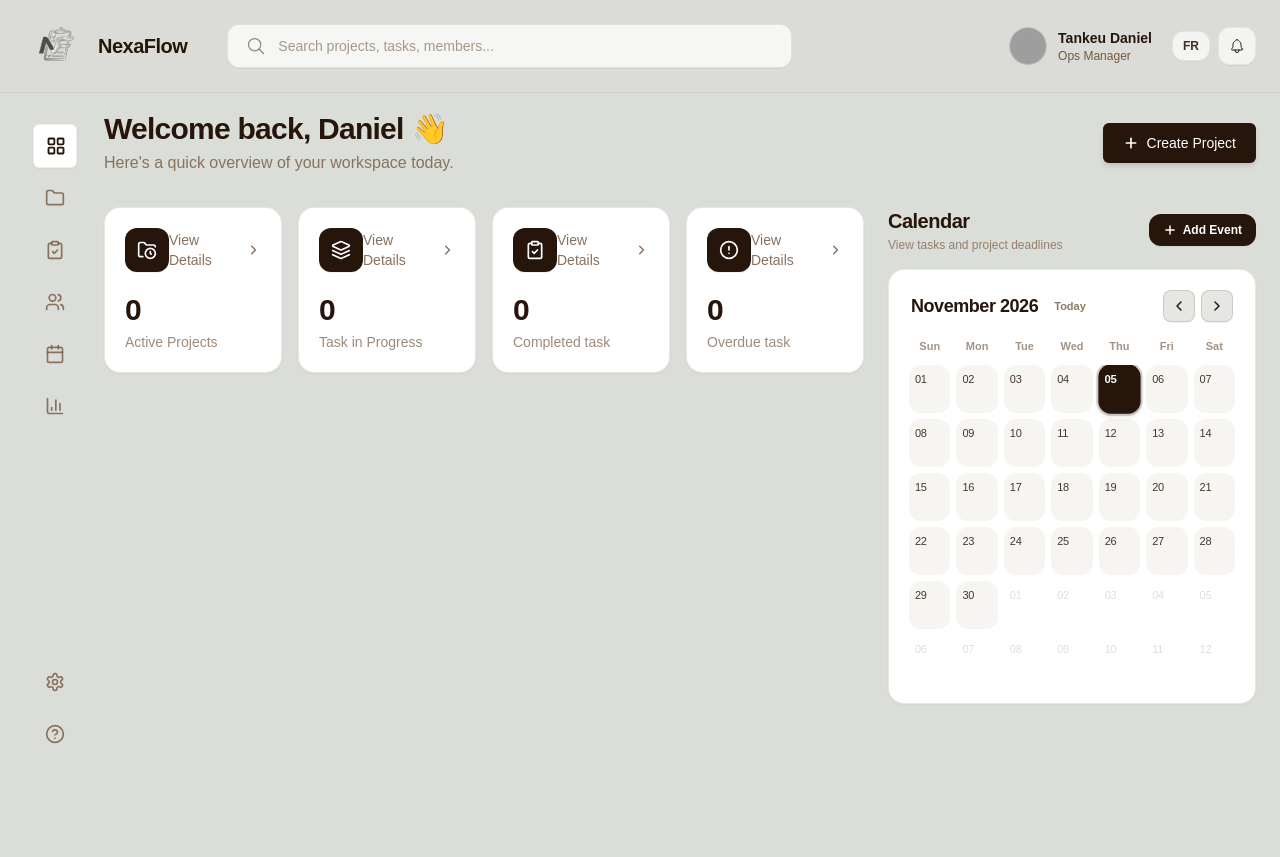
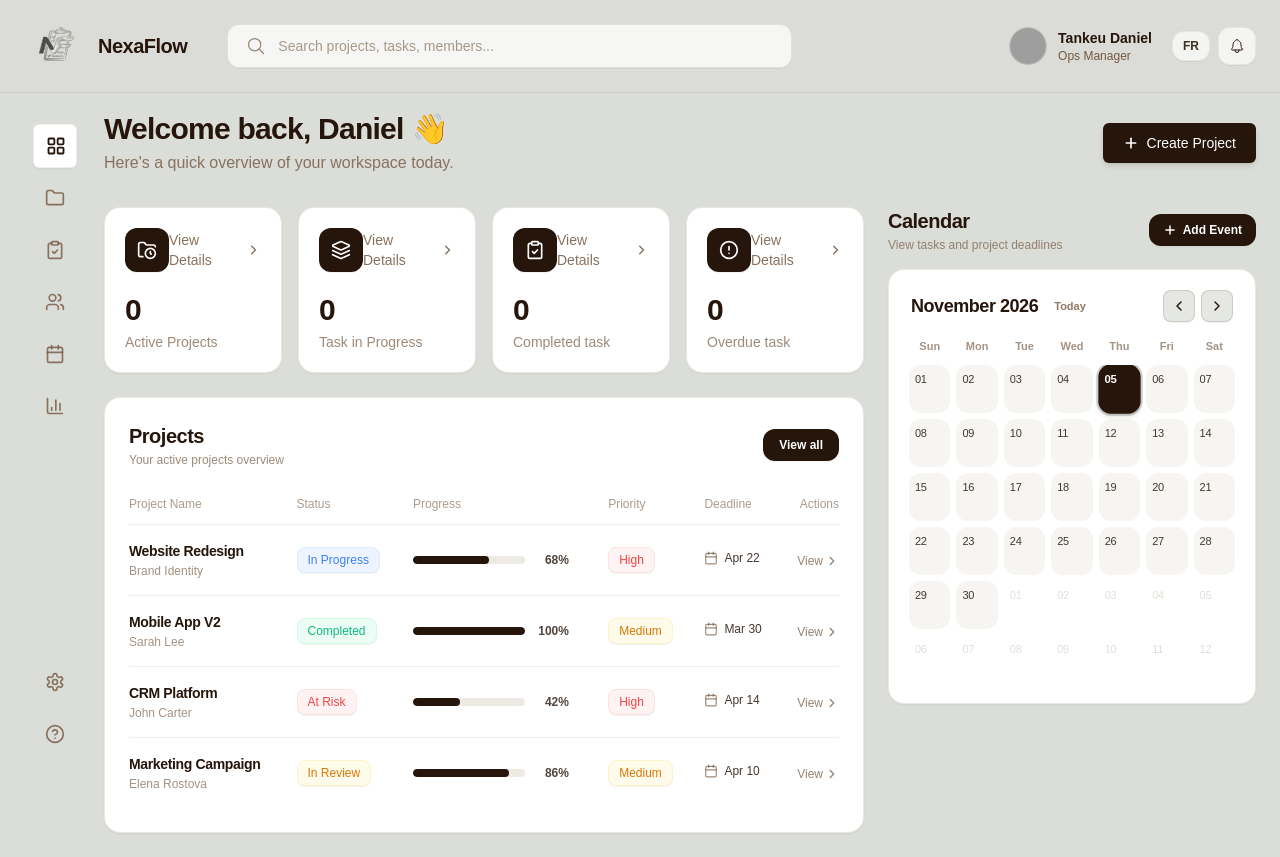
Before and after one commit to Chrono-Oracle/nexaflow, a Next.js app: page /en in a window 1280 px wide. Before the commit the page ends 800 px from the top, so only its background shows below. Built offline with nearby package versions, Linux system fonts and the light colour scheme; grey boxes are pictures that could not be loaded; a web font is replaced by a local one.

Commit message:
feat: add projects overview widget and localizations

```diff
--- a/messages/en.json
+++ b/messages/en.json
@@ -45,6 +45,32 @@
       "sat": "Sat"
     }
   },
+  "projectOverview": {
+    "title": "Projects",
+    "subtitle": "Your active projects overview",
+    "viewAll": "View all",
+    "columns": {
+      "projectName": "Project Name",
+      "status": "Status",
+      "progress": "Progress",
+      "priority": "Priority",
+      "deadline": "Deadline",
+      "actions": "Actions"
+    },
+    "view": "View",
+    "status": {
+      "inProgress": "In Progress",
+      "completed": "Completed",
+      "atRisk": "At Risk",
+      "inReview": "In Review",
+      "pending": "Pending"
+    },
+    "priority": {
+      "high": "High",
+      "medium": "Medium",
+      "low": "Low"
+    }
+  },
   "pages": {
     "dashboardTitle": "Dashboard",
     "dashboardDesc": "Welcome to your NexaFlow workspace overview.",
--- a/messages/fr.json
+++ b/messages/fr.json
@@ -45,6 +45,32 @@
       "sat": "Sam"
     }
   },
+  "projectOverview": {
+    "title": "Projets",
+    "subtitle": "Aperçu de vos projets actifs",
+    "viewAll": "Voir tout",
+    "columns": {
+      "projectName": "Nom du projet",
+      "status": "Statut",
+      "progress": "Progression",
+      "priority": "Priorité",
+      "deadline": "Échéance",
+      "actions": "Actions"
+    },
+    "view": "Voir",
+    "status": {
+      "inProgress": "En cours",
+      "completed": "Terminé",
+      "atRisk": "À risque",
+      "inReview": "En revue",
+      "pending": "En attente"
+    },
+    "priority": {
+      "high": "Haute",
+      "medium": "Moyenne",
+      "low": "Basse"
+    }
+  },
   "pages": {
     "dashboardTitle": "Tableau de bord",
     "dashboardDesc": "Bienvenue dans l'aperçu de votre espace de travail NexaFlow.",
--- a/src/app/[locale]/page.tsx
+++ b/src/app/[locale]/page.tsx
@@ -2,6 +2,7 @@
 
 import { WelcomeBanner } from '@/features/home/components/WelcomeBanner';
 import { StatsGrid } from '@/features/home/components/StatsGrid';
+import { ProjectsOverviewWidget } from '@/features/home/components/ProjectsOverviewWidget';
 import { DashboardAside } from '@/features/home/components/DashboardAside';
 
 export default function HomePage() {
@@ -18,6 +19,7 @@ export default function HomePage() {
           className="lg:col-span-8 xl:col-span-8 space-y-6"
         >
           <StatsGrid />
+          <ProjectsOverviewWidget />
         </section>
 
         {/* Right Section: Aside Bar */}
--- /dev/null
+++ b/src/features/home/components/ProjectsOverviewWidget.tsx
@@ -0,0 +1,236 @@
+'use client';
+
+import { useTranslations } from 'next-intl';
+import { Link } from '@/i18n/routing';
+import { LuCalendar, LuChevronRight } from 'react-icons/lu';
+
+interface ProjectRowItem {
+  id: string;
+  name: string;
+  subtitle: string;
+  status: 'In Progress' | 'Completed' | 'At Risk' | 'In Review';
+  progress: number;
+  priority: 'High' | 'Medium' | 'Low';
+  deadline: string;
+}
+
+// Dummy project data matching the reference UI
+const DUMMY_PROJECTS: ProjectRowItem[] = [
+  {
+    id: 'proj-demo-1',
+    name: 'Website Redesign',
+    subtitle: 'Brand Identity',
+    status: 'In Progress',
+    progress: 68,
+    priority: 'High',
+    deadline: 'Apr 22',
+  },
+  {
+    id: 'proj-demo-2',
+    name: 'Mobile App V2',
+    subtitle: 'Sarah Lee',
+    status: 'Completed',
+    progress: 100,
+    priority: 'Medium',
+    deadline: 'Mar 30',
+  },
+  {
+    id: 'proj-demo-3',
+    name: 'CRM Platform',
+    subtitle: 'John Carter',
+    status: 'At Risk',
+    progress: 42,
+    priority: 'High',
+    deadline: 'Apr 14',
+  },
+  {
+    id: 'proj-demo-4',
+    name: 'Marketing Campaign',
+    subtitle: 'Elena Rostova',
+    status: 'In Review',
+    progress: 86,
+    priority: 'Medium',
+    deadline: 'Apr 10',
+  },
+];
+
+export function ProjectsOverviewWidget() {
+  const t = useTranslations('projectOverview');
+
+  const getStatusBadge = (status: ProjectRowItem['status']) => {
+    switch (status) {
+      case 'In Progress':
+        return {
+          label: t('status.inProgress'),
+          className: 'bg-[#eef4ff] text-[#3b82f6] border border-[#dbeafe]',
+        };
+      case 'Completed':
+        return {
+          label: t('status.completed'),
+          className: 'bg-[#ecfdf5] text-[#10b981] border border-[#d1fae5]',
+        };
+      case 'At Risk':
+        return {
+          label: t('status.atRisk'),
+          className: 'bg-[#fef2f2] text-[#ef4444] border border-[#fee2e2]',
+        };
+      case 'In Review':
+        return {
+          label: t('status.inReview'),
+          className: 'bg-[#fffbeb] text-[#d97706] border border-[#fef3c7]',
+        };
+      default:
+        return {
+          label: status,
+          className: 'bg-gray-100 text-gray-700 border border-gray-200',
+        };
+    }
+  };
+
+  const getPriorityBadge = (priority: ProjectRowItem['priority']) => {
+    switch (priority) {
+      case 'High':
+        return {
+          label: t('priority.high'),
+          className: 'bg-[#fef2f2] text-[#ef4444] border border-[#fee2e2]',
+        };
+      case 'Medium':
+        return {
+          label: t('priority.medium'),
+          className: 'bg-[#fffbeb] text-[#d97706] border border-[#fef3c7]',
+        };
+      case 'Low':
+        return {
+          label: t('priority.low'),
+          className: 'bg-[#eff6ff] text-[#3b82f6] border border-[#dbeafe]',
+        };
+    }
+  };
+
+  return (
+    <div className="bg-white rounded-2xl p-5 sm:p-6 border border-primary-medium/15 shadow-xs font-elms">
+      {/* Top Header Row */}
+      <div className="flex items-center justify-between mb-4">
+        <div>
+          <h2 className="text-xl font-bold text-primary-dark tracking-tight">
+            {t('title')}
+          </h2>
+          <p className="text-xs text-primary-medium/70 mt-0.5">
+            {t('subtitle')}
+          </p>
+        </div>
+
+        {/* "View all" CTA Button (Replacing "New project" per user request) */}
+        <Link
+          href="/projects"
+          className="inline-flex items-center justify-center px-4 py-2 rounded-xl bg-primary-dark text-white text-xs font-semibold shadow-xs hover:bg-primary transition-all active:scale-95"
+        >
+          {t('viewAll')}
+        </Link>
+      </div>
+
+      {/* Projects Table */}
+      <div className="overflow-x-auto -mx-5 sm:-mx-6 px-5 sm:px-6">
+        <table className="w-full min-w-[620px] text-left border-collapse">
+          <thead>
+            <tr className="border-b border-primary-medium/10 text-xs font-medium text-primary-medium/60">
+              <th scope="col" className="py-3 px-3 pl-0 font-medium">
+                {t('columns.projectName')}
+              </th>
+              <th scope="col" className="py-3 px-3 font-medium">
+                {t('columns.status')}
+              </th>
+              <th scope="col" className="py-3 px-3 font-medium">
+                {t('columns.progress')}
+              </th>
+              <th scope="col" className="py-3 px-3 font-medium">
+                {t('columns.priority')}
+              </th>
+              <th scope="col" className="py-3 px-3 font-medium">
+                {t('columns.deadline')}
+              </th>
+              <th scope="col" className="py-3 px-3 pr-0 text-right font-medium">
+                {t('columns.actions')}
+              </th>
+            </tr>
+          </thead>
+          <tbody className="divide-y divide-primary-medium/10">
+            {DUMMY_PROJECTS.map((project) => {
+              const statusBadge = getStatusBadge(project.status);
+              const priorityBadge = getPriorityBadge(project.priority);
+
+              return (
+                <tr
+                  key={project.id}
+                  className="hover:bg-primary-surface/40 transition-colors group"
+                >
+                  {/* 1. Project Name & Subtitle */}
+                  <td className="py-4 px-3 pl-0">
+                    <div className="font-bold text-sm text-primary-dark tracking-tight">
+                      {project.name}
+                    </div>
+                    <div className="text-xs text-primary-medium/65 mt-0.5 font-normal">
+                      {project.subtitle}
+                    </div>
+                  </td>
+
+                  {/* 2. Status Badge */}
+                  <td className="py-4 px-3">
+                    <span
+                      className={`inline-flex items-center px-2.5 py-1 rounded-lg text-xs font-medium shadow-2xs ${statusBadge.className}`}
+                    >
+                      {statusBadge.label}
+                    </span>
+                  </td>
+
+                  {/* 3. Progress Bar & % */}
+                  <td className="py-4 px-3">
+                    <div className="flex items-center gap-3">
+                      <div className="w-24 sm:w-28 h-2 rounded-full bg-[#edeae4] overflow-hidden">
+                        <div
+                          className="h-full rounded-full bg-primary-dark transition-all duration-300"
+                          style={{ width: `${project.progress}%` }}
+                        />
+                      </div>
+                      <span className="text-xs font-semibold text-primary-dark/80 shrink-0 w-8 text-right">
+                        {project.progress}%
+                      </span>
+                    </div>
+                  </td>
+
+                  {/* 4. Priority Badge */}
+                  <td className="py-4 px-3">
+                    <span
+                      className={`inline-flex items-center px-2.5 py-1 rounded-lg text-xs font-medium shadow-2xs ${priorityBadge.className}`}
+                    >
+                      {priorityBadge.label}
+                    </span>
+                  </td>
+
+                  {/* 5. Deadline with Calendar Icon */}
+                  <td className="py-4 px-3">
+                    <div className="inline-flex items-center gap-1.5 text-xs font-medium text-primary-dark/85">
+                      <LuCalendar className="w-3.5 h-3.5 text-primary-medium/70" />
+                      <span>{project.deadline}</span>
+                    </div>
+                  </td>
+
+                  {/* 6. Actions (View >) */}
+                  <td className="py-4 px-3 pr-0 text-right">
+                    <Link
+                      href="/projects"
+                      className="inline-flex items-center gap-0.5 text-xs font-medium text-primary-medium/75 hover:text-primary-dark transition-colors"
+                    >
+                      <span>{t('view')}</span>
+                      <LuChevronRight className="w-3.5 h-3.5 stroke-[2.2] transition-transform group-hover:translate-x-0.5" />
+                    </Link>
+                  </td>
+                </tr>
+              );
+            })}
+          </tbody>
+        </table>
+      </div>
+    </div>
+  );
+}
```
